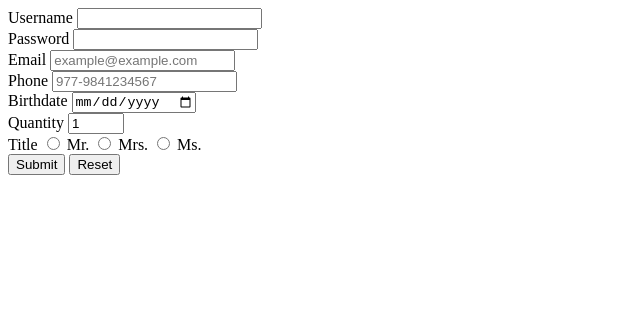
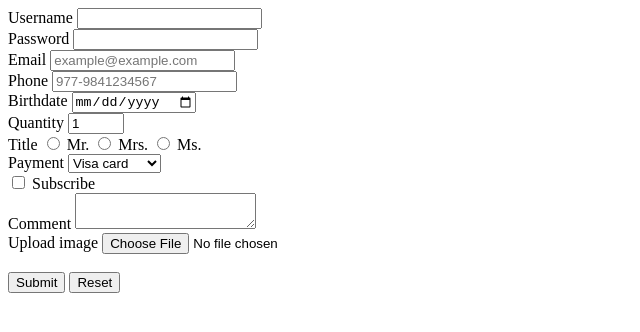
Before and after one commit to ujjwal-27/WAP-Waiver-Exam-Topics, a plain HTML site: page HtmlFormElements/index.html in a window 1280 px wide. Shown: the whole page, without its empty margins (0-640 px from the left). Drawn offline with Linux system fonts and the light colour scheme.

Commit message:
add form elements

```diff
--- a/HtmlFormElements/index.html
+++ b/HtmlFormElements/index.html
@@ -9,7 +9,7 @@
 
 <body>
 
-    <form action="" method="post">
+    <form action="" method="post" enctype="multipart/form-data">
 
         <label for="username">Username</label>
         <input type="text" name="username" id="username" maxlength="15" minlength="7"><br>
@@ -38,7 +38,25 @@
         <label for="mrs">Mrs.</label>
 
         <input type="radio" name="title" id="ms" value="ms">
-        <label for="ms">Ms.</label>
+        <label for="ms">Ms.</label><br>
+
+        <label for="payment">Payment</label>
+        <select name="payment" id="payment">
+            <option value="visa">Visa card</option>
+            <option value="master">Master card</option>
+            <option value="debit">Debit card</option>
+            <option value="credit">Credit card</option>
+        </select><br>
+
+        <input type="checkbox" name="subscribe" id="subscribe">
+        <label for="subscribe">Subscribe</label><br>
+
+        <label for="comment">Comment</label>
+        <textarea name="comment" id="comment"></textarea><br>
+
+
+        <label for="image">Upload image</label>
+        <input type="file" name="image" id="image" accept=".png, .jpeg, .pdf"><br>
 
         <br>
         <input type="submit" value="Submit">
```
